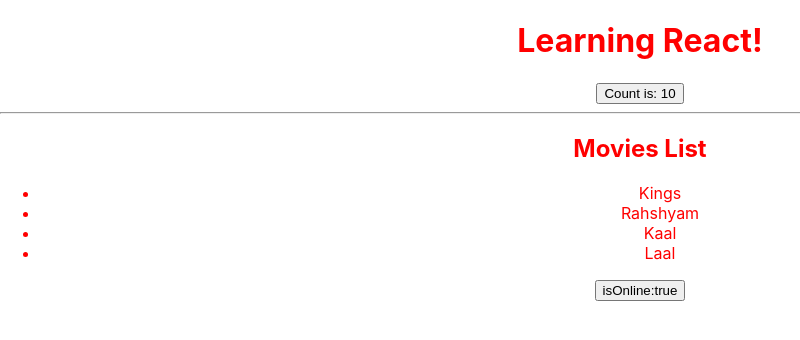
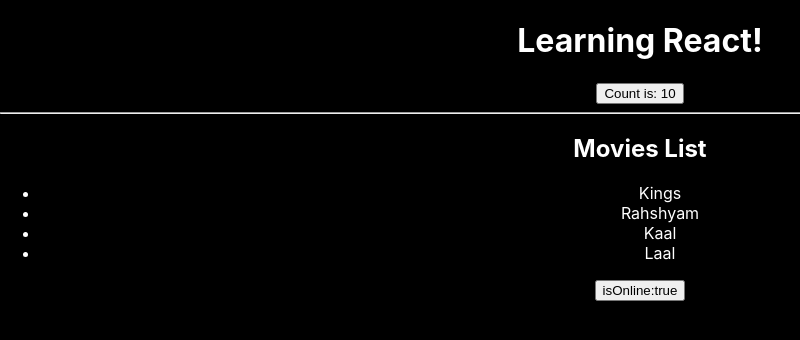
Before and after one commit to devlearning9874/LearningReact, a React (Create React App) app: page / in a window 1280 px wide. Shown: the top 340 px of the page, without its empty margins (0-800 px from the left). Built offline with nearby package versions, Linux system fonts and the light colour scheme.

Commit message:
Changed background color

```diff
--- a/src/App.css
+++ b/src/App.css
@@ -1,7 +1,8 @@
 .App {
   text-align: center;
 
-  color:red;
+  color:rgb(255, 255, 255);
+  background-color: #000000;
 }
 
 .movie{
--- a/src/index.css
+++ b/src/index.css
@@ -1,5 +1,6 @@
 body {
   margin: 0;
+  background-color: black;
   font-family: -apple-system, BlinkMacSystemFont, 'Segoe UI', 'Roboto', 'Oxygen',
     'Ubuntu', 'Cantarell', 'Fira Sans', 'Droid Sans', 'Helvetica Neue',
     sans-serif;
```
